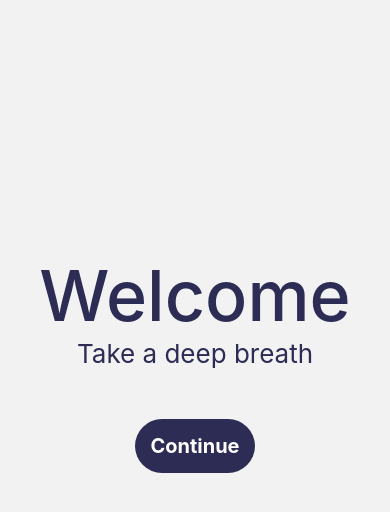
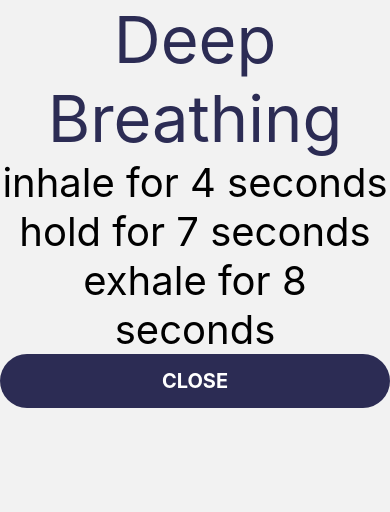
Before and after one commit to farisdurrani/meditation-app, a React Native app: screen /DeepInfo in a window 390 px wide. Shown: the top 512 px of the page. Built offline with nearby package versions, Linux system fonts and the light colour scheme.

Commit message:
Added DeepInfo screen
Added DeepInfo screen

```diff
--- a/navigation/index.js
+++ b/navigation/index.js
@@ -22,6 +22,7 @@ import {
   ExerciseTouchToes,
   FocusedInfo,
   SquareInfo,
+  DeepInfo
 } from "../screens";
 
 
@@ -71,6 +72,11 @@ const Navigation = () => {
           options={{ headerShown: false }}
           name="Info"
           component={Info}
+        />
+        <Stack.Screen
+          options={{ headerShown: false }}
+          name="DeepInfo"
+          component={DeepInfo}
         />
         <Stack.Screen
           options={{ headerShown: false }}
--- /dev/null
+++ b/screens/guided_screens/DeepInfo.js
@@ -0,0 +1,26 @@
+import { StyleSheet, Text, View, Dimensions } from "react-native";
+import React from "react";
+import { MText, MButton } from "../../components";
+import { LAYOUT, COLORS } from "../../constants";
+
+const DeepInfo = () => {
+    return (
+        <View style={styles.mainContainer}>
+          <View marginTop={ Dimensions.get('window').width *0.15} />
+          <Text style = {{fontSize: 65, textAlign: "center", color: COLORS.primary_blue}}>Deep Breathing</Text>
+          <View marginTop={ Dimensions.get('window').width *0.15} />
+          <Text style = {{fontSize: 40, textAlign: "center"}}>inhale for 4 seconds</Text>
+          <Text style = {{fontSize: 40, textAlign: "center"}}>hold for 7 seconds</Text>
+          <Text style = {{fontSize: 40, textAlign: "center"}}>exhale for 8 seconds</Text>
+          <View marginTop={ Dimensions.get('window').width *0.50} />
+          <MButton
+            text="CLOSE"
+          />
+        </View>
+      );
+}
+
+export default DeepInfo;
+
+const styles = StyleSheet.create({
+});
--- a/screens/index.js
+++ b/screens/index.js
@@ -21,6 +21,7 @@ export { default as Breathing } from "./guided_screens/Breathing";
 export { default as InhaleHold } from "./guided_screens/InhaleHold";
 export { default as PromptActivities } from "./guided_screens/PromptActivities";
 export { default as Info } from "./guided_screens/Info";
+export { default as DeepInfo } from "./guided_screens/DeepInfo";
 
 // common
 export { default as BeginScreen } from "./BeginScreen";
```
